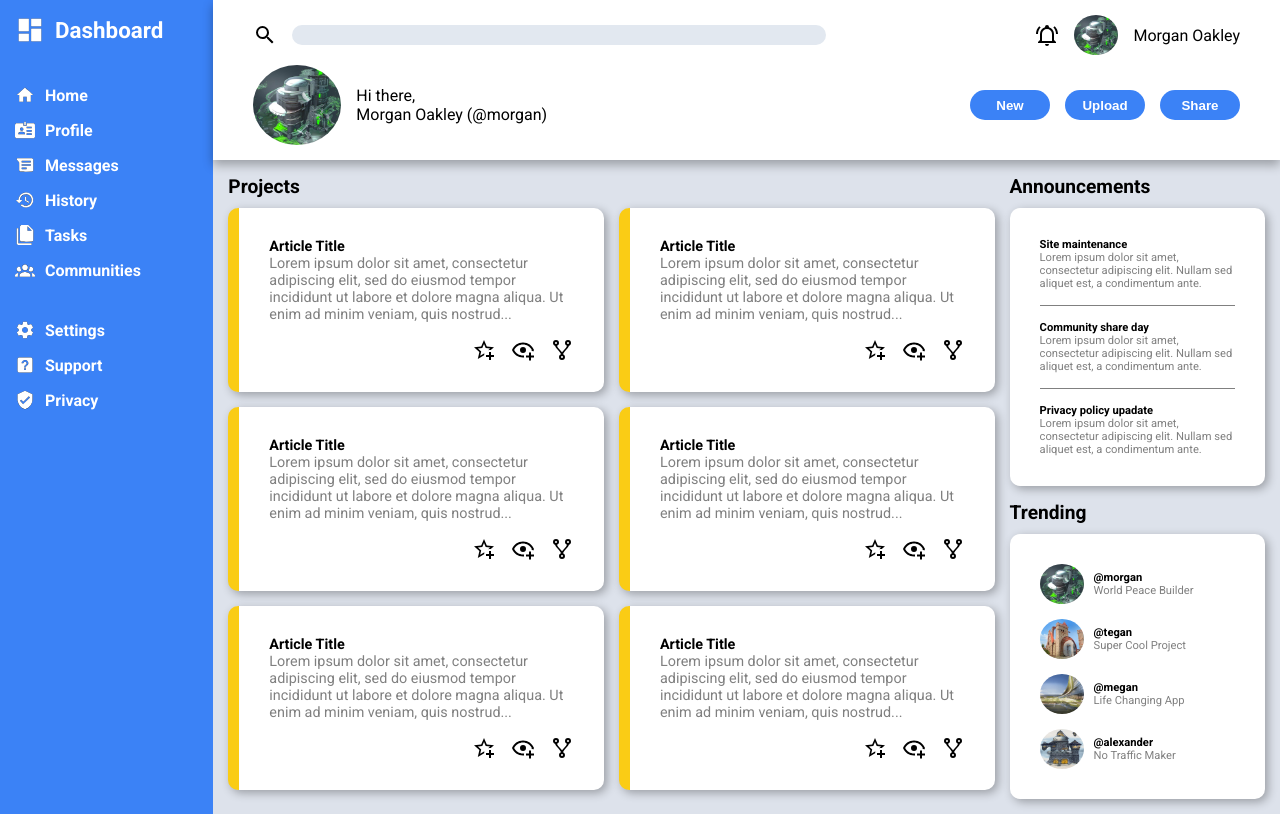
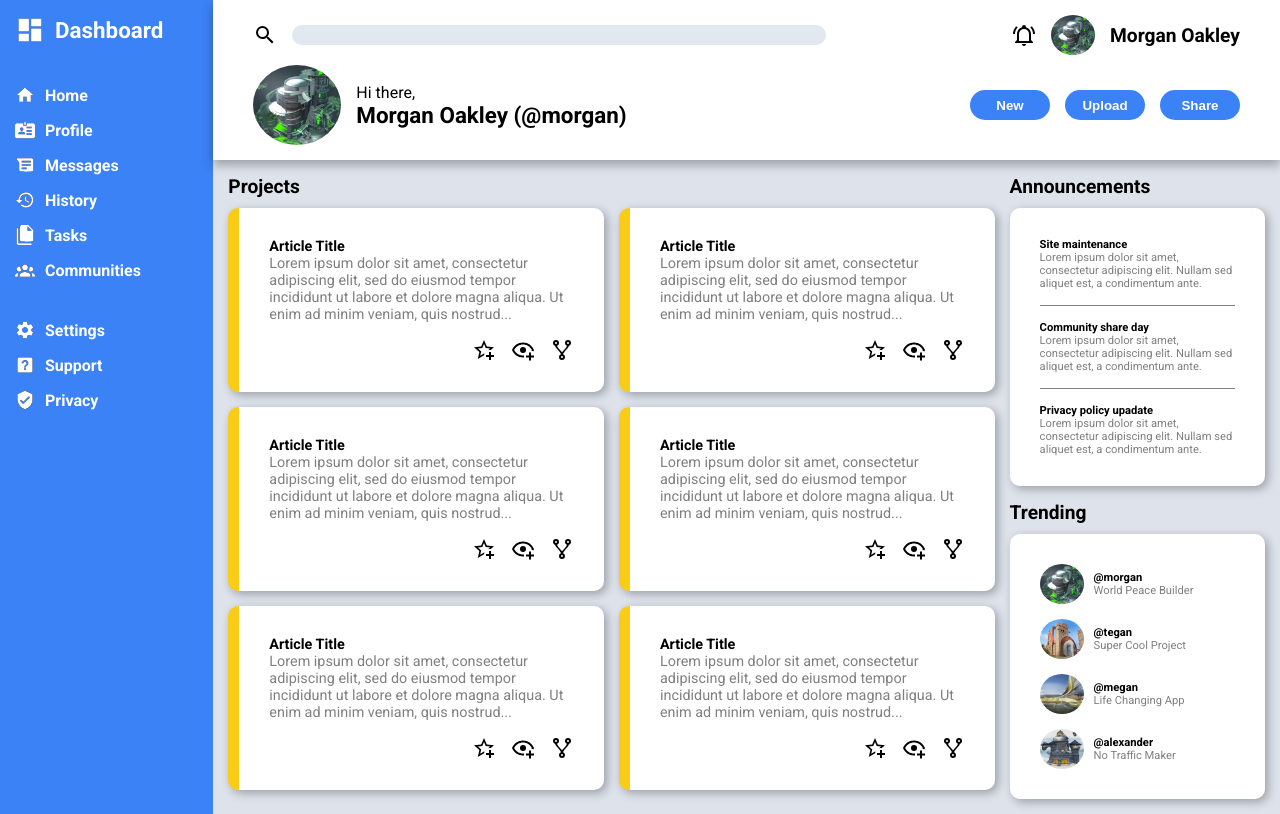
Before and after one commit to davicami/dashboard, a plain HTML site: page index.html in a window 1280 px wide. Drawn offline with Linux system fonts and the light colour scheme.

Commit message:
Header style, text bold

```diff
--- a/index.html
+++ b/index.html
@@ -19,14 +19,14 @@
             <div class="login-info">
                 <img src="./assets/bell-ring-outline.svg" alt="bell">
                 <img class="avatar-image-small" src="./assets/01-ebefb0de1abdc8ebeb868c897c26.jpeg" alt="avatar img">
-                <p>Morgan Oakley</p>
+                <p class="user-parag-small">Morgan Oakley</p>
             </div>
 
             <div class="user-info">
                 <img class="avatar-image-big" src="./assets/01-ebefb0de1abdc8ebeb868c897c26.jpeg" alt="avatar img">
                 <div>
                     <p>Hi there,</p>
-                    <p>Morgan Oakley (@morgan)</p>
+                    <p class="user-parag-big">Morgan Oakley (@morgan)</p>
                 </div>
             </div>
             <div class="action-block">
--- a/style.css
+++ b/style.css
@@ -274,3 +274,13 @@ html {
     border-radius: 25px;
     /*cursor: pointer*/
 }
+
+.user-parag-small{
+    font-size: 1.2em;
+    font-weight: bold;
+}
+
+.user-parag-big{
+    font-weight: bold;
+    font-size: 1.4em;
+}
```
